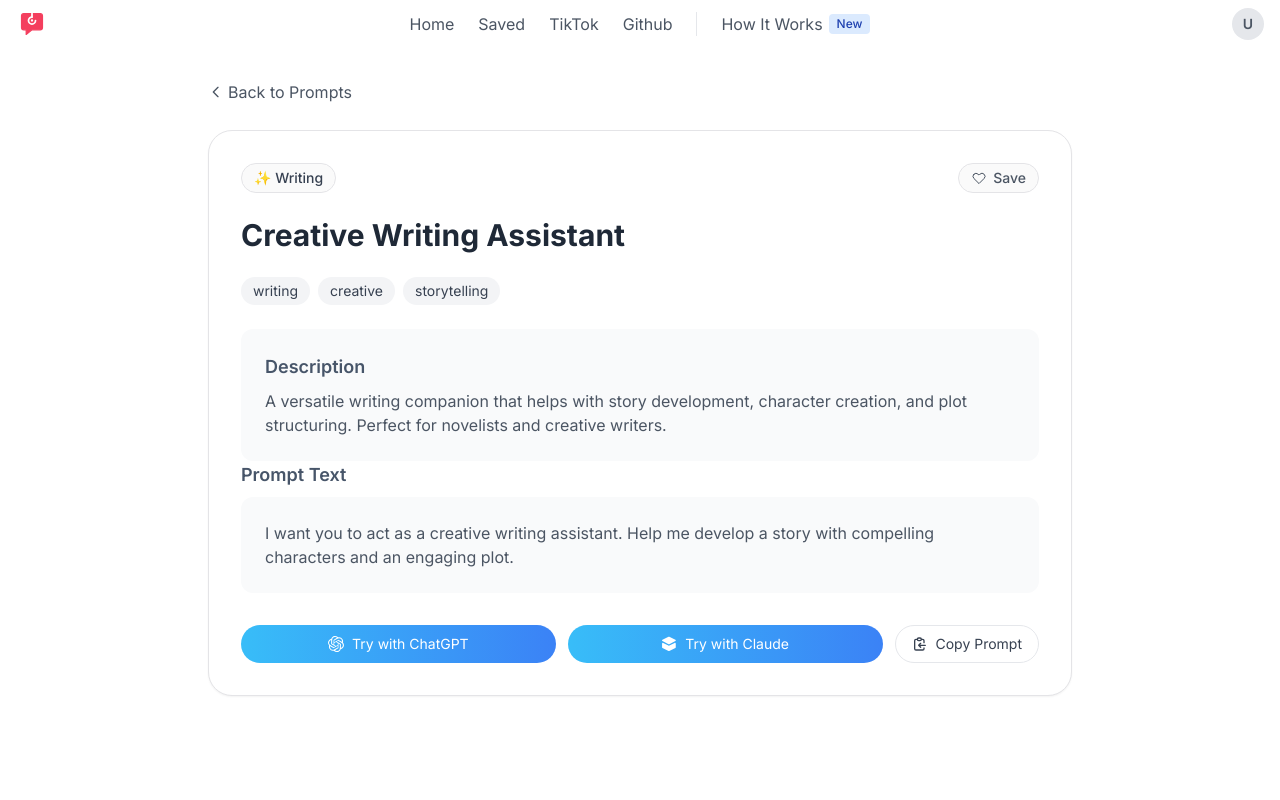
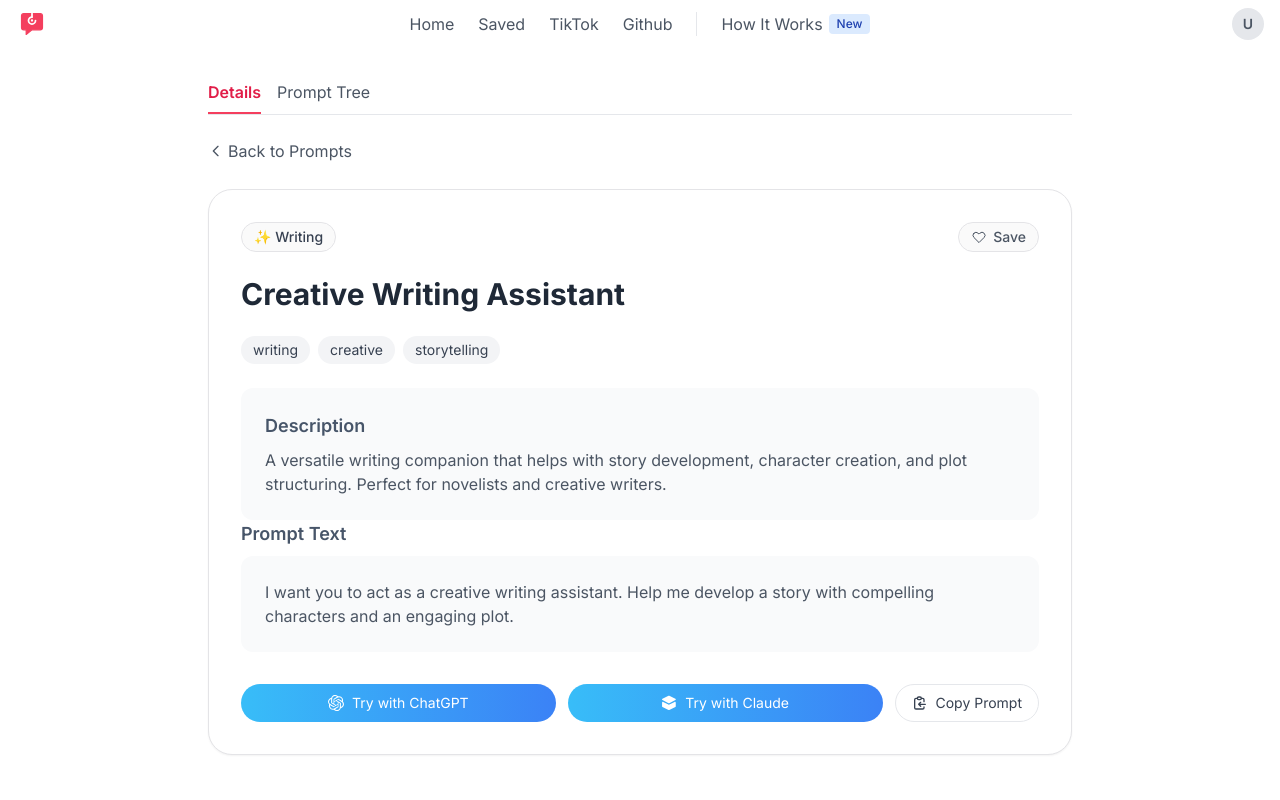
Before and after one commit to kju4q/promptpin, a Next.js app: page /prompt/1 in a window 1280 px wide. Shown: the top 800 px of the page. Built offline with nearby package versions, Linux system fonts and the light colour scheme; no server answers.

Commit message:
temporarily fixes

```diff
--- a/src/app/prompt/[id]/PromptDetailClient.tsx
+++ b/src/app/prompt/[id]/PromptDetailClient.tsx
@@ -1,7 +1,7 @@
 "use client";
 
 import React, { useEffect, useState } from "react";
-import { useRouter } from "next/navigation";
+import { useRouter, usePathname } from "next/navigation";
 import { Prompt } from "../../types/prompt";
 import { examplePrompts } from "../../data/example-prompts";
 import {
@@ -32,6 +32,7 @@
 export default function PromptDetailClient({ promptId }: { promptId: string }) {
   const router = useRouter();
   const { toast } = useToast();
+  const pathname = usePathname();
   const [prompt, setPrompt] = useState<Prompt | null>(null);
   const [isLoading, setIsLoading] = useState(true);
   const [isSaved, setIsSaved] = useState(false);
@@ -313,6 +314,30 @@
     <div className="min-h-screen bg-white">
       <Header />
       <div className="max-w-4xl mx-auto px-4 py-8">
+        {/* Submenu */}
+        <div className="flex space-x-4 border-b border-gray-200 mb-6">
+          <Link
+            href={`/prompt/${promptId}`}
+            className={`pb-2 ${
+              pathname === `/prompt/${promptId}`
+                ? "border-b-2 border-rose-500 text-rose-600 font-semibold"
+                : "text-gray-600 hover:text-rose-500"
+            }`}
+          >
+            Details
+          </Link>
+          <Link
+            href={`/prompt/${promptId}/tree`}
+            className={`pb-2 ${
+              pathname === `/prompt/${promptId}/tree`
+                ? "border-b-2 border-rose-500 text-rose-600 font-semibold"
+                : "text-gray-600 hover:text-rose-500"
+            }`}
+          >
+            Prompt Tree
+          </Link>
+        </div>
+
         <div className="mb-6">
           <Link
             href="/"
--- /dev/null
+++ b/src/app/prompt/[id]/tree/page.tsx
@@ -0,0 +1,52 @@
+"use client";
+
+import React from "react";
+import Header from "../../../components/Header";
+import PromptTreeTooltip from "../../../components/PromptTreeTooltip";
+import Link from "next/link";
+import { useParams, usePathname } from "next/navigation";
+
+export default function PromptTreePage() {
+  const params = useParams();
+  const pathname = usePathname();
+  const promptId = params.id;
+
+  return (
+    <div className="flex flex-col h-screen bg-gray-50">
+      <Header />
+      <main className="flex-1 flex flex-col items-center justify-center">
+        <div className="max-w-4xl w-full px-4">
+          {/* Submenu */}
+          <div className="flex space-x-4 border-b border-gray-200 mb-6">
+            <Link
+              href={`/prompt/${promptId}`}
+              className={`pb-2 ${
+                pathname === `/prompt/${promptId}`
+                  ? "border-b-2 border-rose-500 text-rose-600 font-semibold"
+                  : "text-gray-600 hover:text-rose-500"
+              }`}
+            >
+              Details
+            </Link>
+            <Link
+              href={`/prompt/${promptId}/tree`}
+              className={`pb-2 ${
+                pathname === `/prompt/${promptId}/tree`
+                  ? "border-b-2 border-rose-500 text-rose-600 font-semibold"
+                  : "text-gray-600 hover:text-rose-500"
+              }`}
+            >
+              Prompt Tree
+            </Link>
+          </div>
+          <div className="bg-white rounded-xl shadow-lg border border-gray-100 p-8 flex flex-col items-center">
+            <h2 className="text-xl font-semibold mb-4 text-gray-900">
+              Prompt Tree
+            </h2>
+            <PromptTreeTooltip />
+          </div>
+        </div>
+      </main>
+    </div>
+  );
+}
```
